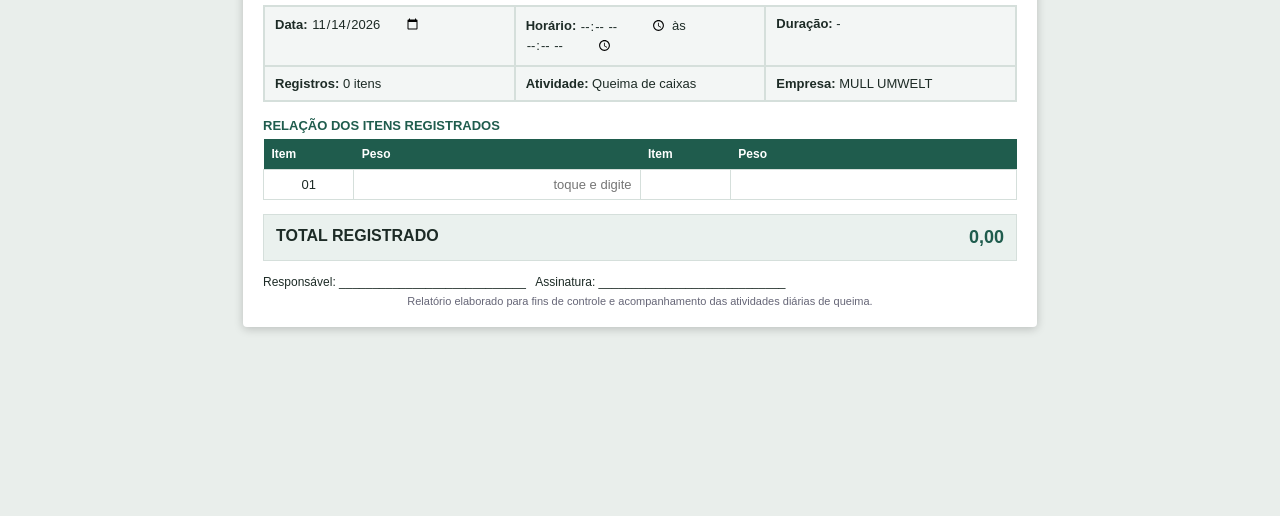
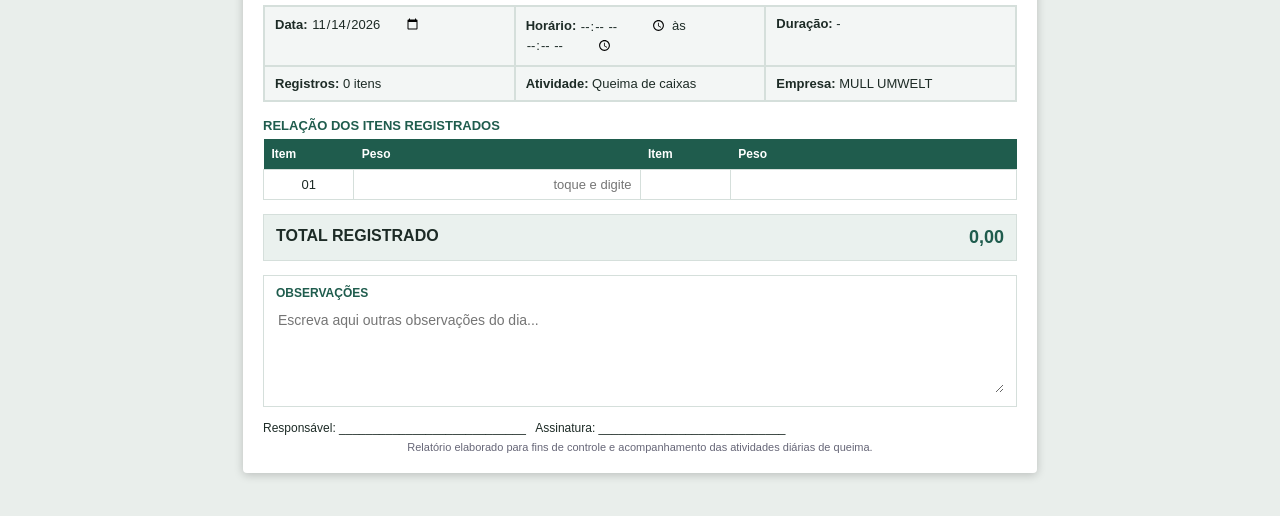
Before and after one commit to Jrfalmeida/queima-mull, a plain HTML site: page app/src/main/assets/index.html in a window 1280 px wide. Shown: the part 242-758 px from the top of the page. Drawn offline with Linux system fonts and the light colour scheme.

Commit message:
Adicionar campo de observações ao relatório

```diff
--- a/app/src/main/assets/index.html
+++ b/app/src/main/assets/index.html
@@ -24,6 +24,7 @@ td{border:1px solid var(--line);padding:0 8px;height:30px}
 td.n{width:12%;text-align:center}td.v input{width:100%;border:0;font:inherit;text-align:right;background:transparent;color:inherit;padding:6px 0}
 .total{margin-top:14px;border:1px solid var(--line);background:#eaf1ee;padding:12px;display:flex;justify-content:space-between;font-weight:bold}
 .total span:last-child{font-size:18px;color:var(--green)}
+.obs{margin-top:14px;border:1px solid var(--line);padding:10px 12px;font-size:12px;min-height:120px}.obs b{display:block;color:var(--green);margin-bottom:8px}.obs textarea{width:100%;min-height:85px;border:0;outline:0;resize:vertical;background:transparent;color:inherit;font:14px Arial,Helvetica,sans-serif;line-height:1.5}
 .sig{margin-top:14px;font-size:12px}.foot{text-align:center;font-size:11px;color:#667;margin-top:6px}
 @media (max-width:560px){.info{grid-template-columns:1fr 1fr}.paper{padding:12px;margin:8px}}
 @media print{.bar{display:none}body{background:#fff}.paper{box-shadow:none;margin:0;max-width:none;padding:0}@page{size:A4;margin:12mm}th,.total,.info{-webkit-print-color-adjust:exact;print-color-adjust:exact}}
@@ -46,6 +47,7 @@ td.n{width:12%;text-align:center}td.v input{width:100%;border:0;font:inherit;tex
 <h2>RELAÇÃO DOS ITENS REGISTRADOS</h2>
 <table><thead><tr><th style="width:12%">Item</th><th>Peso</th><th style="width:12%">Item</th><th>Peso</th></tr></thead><tbody id="tb"></tbody></table>
 <div class="total"><span>TOTAL REGISTRADO</span><span id="tt">0,00</span></div>
+<div class="obs"><b>OBSERVAÇÕES</b><textarea id="obs" placeholder="Escreva aqui outras observações do dia..."></textarea></div>
 <div class="sig">Responsável: ____________________________ &nbsp; Assinatura: ____________________________</div>
 <div class="foot">Relatório elaborado para fins de controle e acompanhamento das atividades diárias de queima.</div>
 </div>
```
